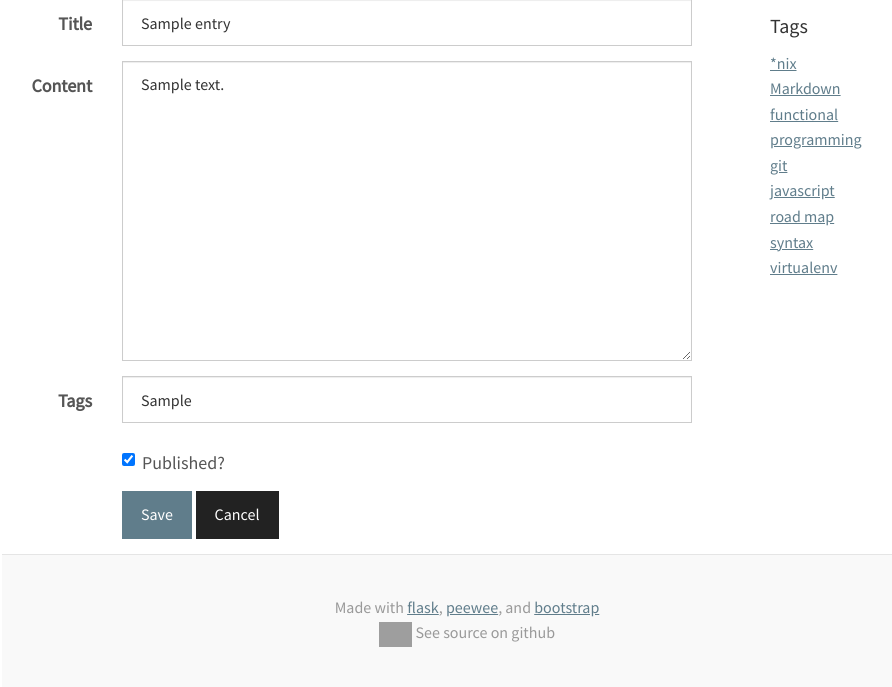
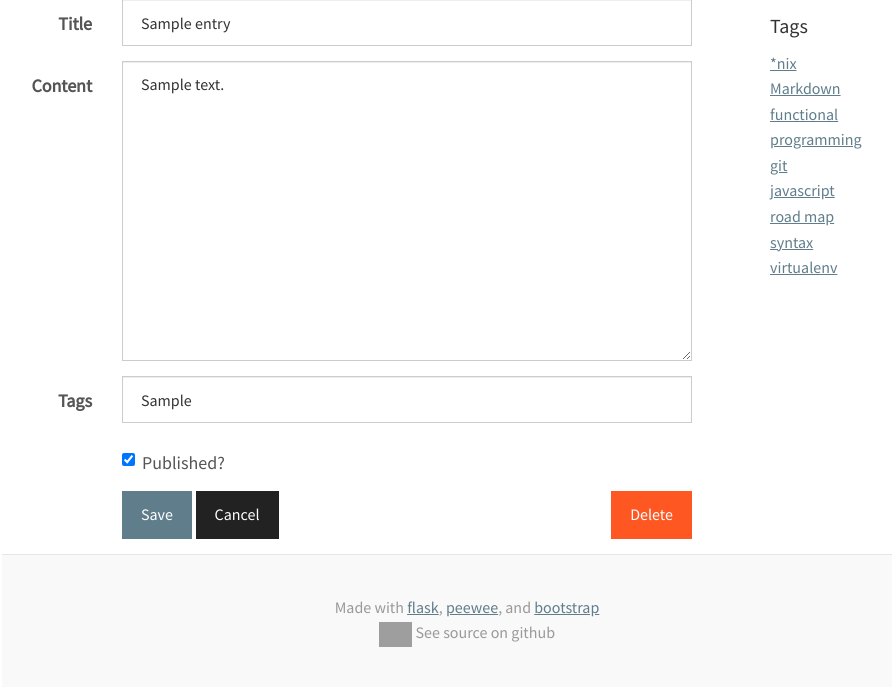
Before and after one commit to ashoofly/flask-blog, a Flask app: template templates/edit.html in a window 1280 px wide. Shown: the part 219-906 px from the top of the page, without its empty margins (173-1065 px from the left). Run offline with Flask 2, Linux system fonts and the light colour scheme; data comes from the database, SQL or seed files in the repository; both versions use the stored data as it was before the commit; the template is opened without the code that fills it: most values are stand-ins (such as "Sample title", 1, 10 or a date in 2020); some libraries are stand-ins or nearby versions; grey boxes are pictures that could not be loaded.

Commit message:
added delete button for edit entry

```diff
--- a/templates/edit.html
+++ b/templates/edit.html
@@ -37,8 +37,11 @@
     </div>
     <div class="form-group">
       <div class="col-sm-offset-2 col-sm-10">
-        <button class="btn btn-primary" type="submit">Save</button>
-        <a class="btn btn-default" href="{{ url_for('index') }}">Cancel</a>
+
+          <button class="btn btn-primary" type="submit">Save</button>
+          <a class="btn btn-default" href="{{ url_for('index') }}">Cancel</a>
+          <a class="btn btn-warning pull-right" href="{{ url_for('index') }}">Delete</a>
+
       </div>
     </div>
   </form>
```
Also changed, not shown: blog.db (deleted), 1 other file.
